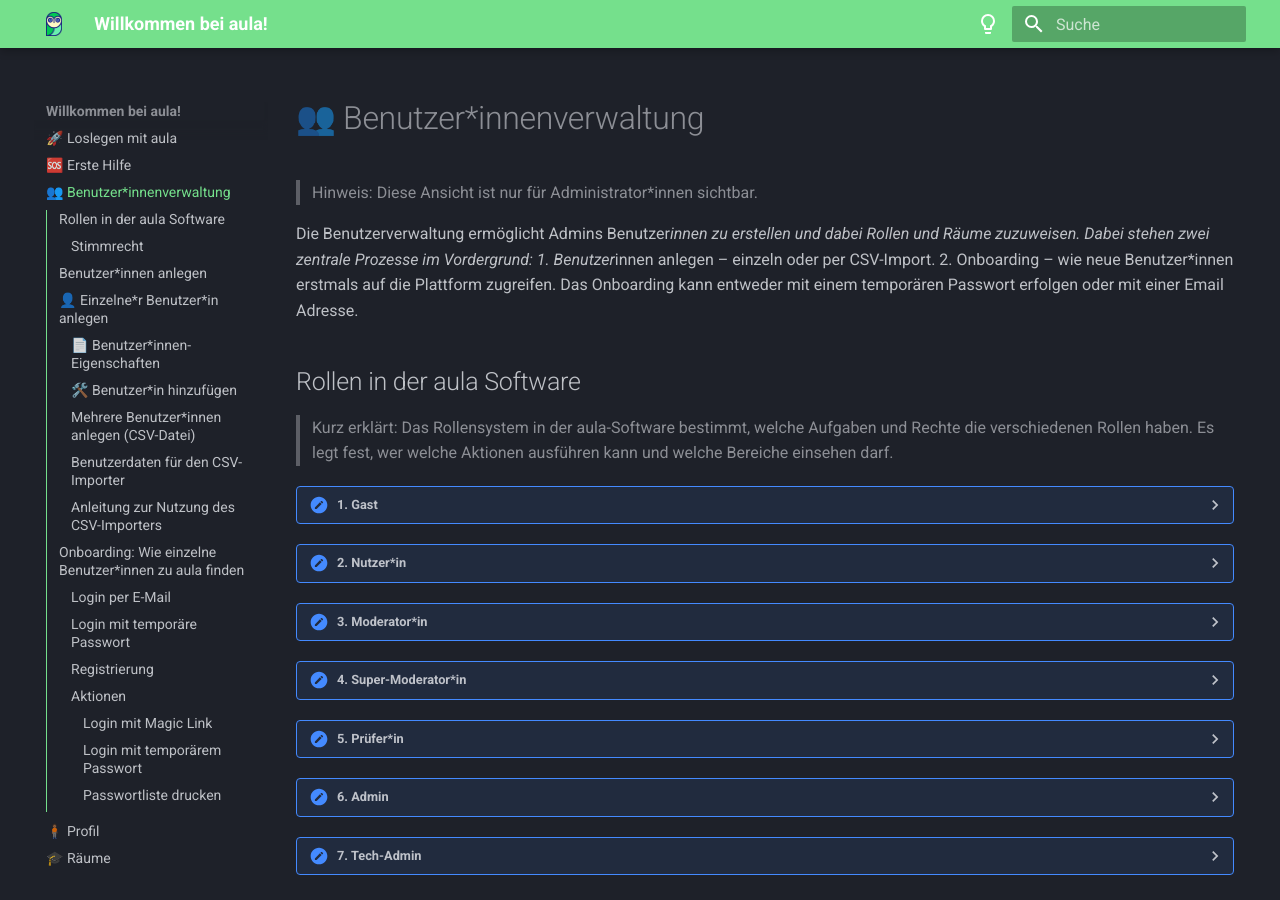
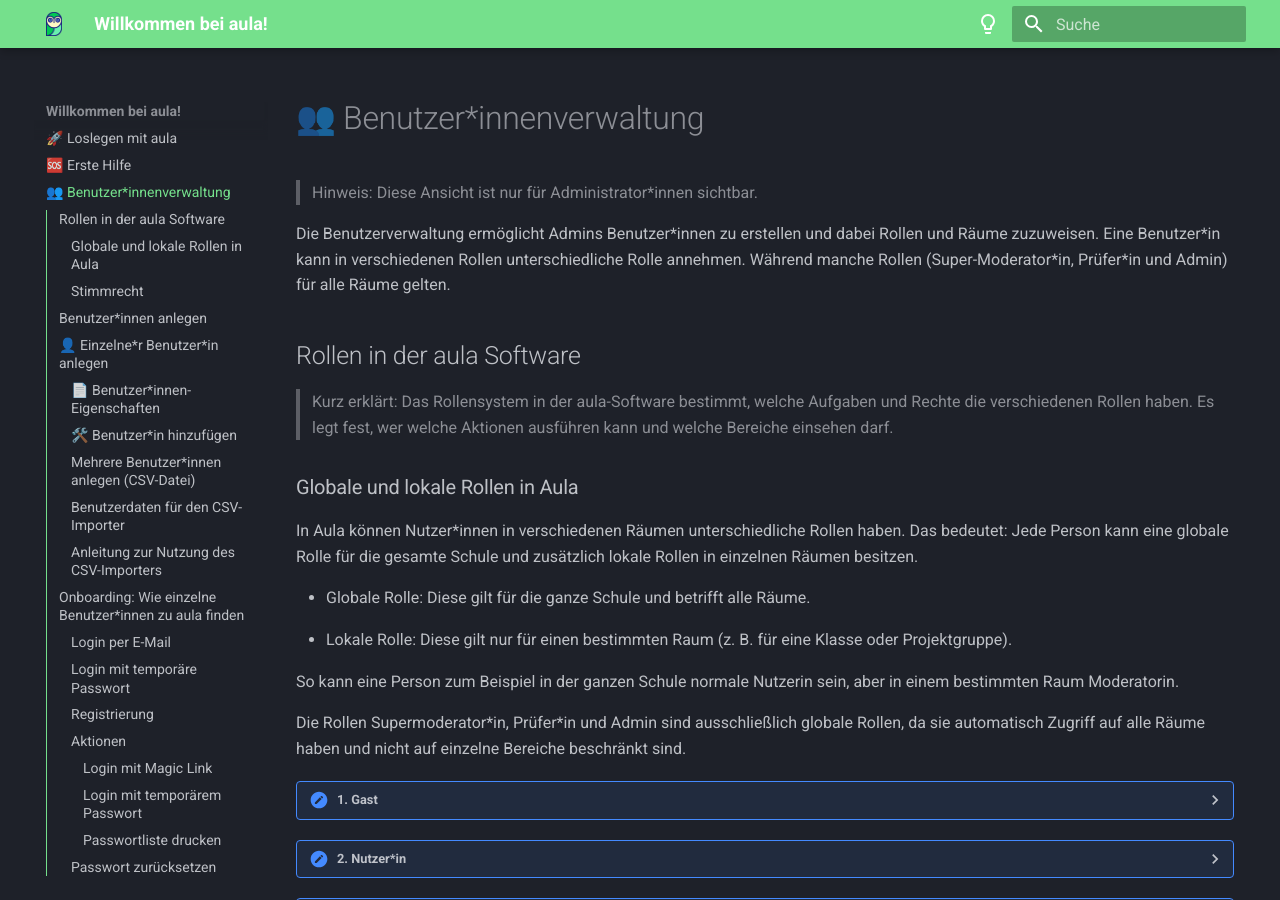
Before and after one commit to leonard-haas/docs_aula, an MkDocs documentation site: the page built from docs/benutzerverwaltung.md, in a window 1280 px wide and 900 px high. Built offline with MkDocs 1.6.1 and Material for MkDocs 9.7.7, drawn with Linux system fonts in a browser that asks for light colours; some of the changed text lies outside the part shown.

Commit message:
Feedback Lisa

```diff
--- a/docs/benutzerverwaltung.md
+++ b/docs/benutzerverwaltung.md
@@ -1,30 +1,44 @@
 # 👥 Benutzer\*innenverwaltung
 > Hinweis: Diese Ansicht ist nur für Administrator\*innen sichtbar.
 
-Die Benutzerverwaltung ermöglicht Admins Benutzer*innen zu erstellen und dabei Rollen und Räume zuzuweisen. Dabei stehen zwei zentrale Prozesse im Vordergrund:
-1.	Benutzer*innen anlegen – einzeln oder per CSV-Import.
-2.	Onboarding – wie neue Benutzer*innen erstmals auf die Plattform zugreifen.
-Das Onboarding kann entweder mit einem temporären Passwort erfolgen oder mit einer Email Adresse.
+Die Benutzerverwaltung ermöglicht Admins Benutzer*innen zu erstellen und dabei Rollen und Räume zuzuweisen. Eine Benutzer\*in kann in verschiedenen Rollen unterschiedliche Rolle annehmen. Während manche Rollen (Super-Moderator\*in, Prüfer\*in und Admin) für alle Räume gelten.
 
 
 ## Rollen in der aula Software
 
 >Kurz erklärt: Das Rollensystem in der aula-Software bestimmt, welche Aufgaben und Rechte die verschiedenen Rollen haben. Es legt fest, wer welche Aktionen ausführen kann und welche Bereiche einsehen darf.
 
+### Globale und lokale Rollen in Aula
+
+In Aula können Nutzer*innen in verschiedenen Räumen unterschiedliche Rollen haben. Das bedeutet:
+Jede Person kann eine globale Rolle für die gesamte Schule und zusätzlich lokale Rollen in einzelnen Räumen besitzen.
+
+- Globale Rolle:
+Diese gilt für die ganze Schule und betrifft alle Räume.
+
+- Lokale Rolle:
+Diese gilt nur für einen bestimmten Raum (z. B. für eine Klasse oder Projektgruppe).
+
+So kann eine Person zum Beispiel in der ganzen Schule normale Nutzerin sein, aber in einem bestimmten Raum Moderatorin.
+
+Die Rollen Supermoderator\*in, Prüfer\*in und Admin sind ausschließlich globale Rollen, da sie automatisch Zugriff auf alle Räume haben und nicht auf einzelne Bereiche beschränkt sind.
+
 <details>
 <summary>1. <strong>Gast</strong></summary>
-<p>Kann Inhalte einsehen, aber nicht aktiv teilnehmen.</p>
+<p>Kann Inhalte einsehen, aber nicht aktiv teilnehmen. Diese Rolle kann also nur lesen, aber nicht editieren.</p>
 </details>
 
 <details>
 <summary>2. <strong>Nutzer*in</strong></summary>
-<p>Nutzer*innen können eigene Ideen einbringen, mit anderen Nutzer*innen über Vorschläge diskutieren und in Abstimmungen entscheiden, welche Ideen weiterverfolgt werden sollen.
+<p>Nutzer*innen können eigene Ideen einbringen, mit anderen Nutzer*innen über Vorschläge diskutieren und in Abstimmungen entscheiden, welche Ideen weiterverfolgt werden sollen. Diese Rolle ist als Standard-Rolle (default) für alle neuen User eingestellt.
 </p>
 </details>
 
 <details>
 <summary>3. <strong>Moderator*in</strong></summary>
-<p>Moderator*innen in der aula-Beteiligungssoftware sind Schüler*innen und Lehrkräfte, die sicherstellen, dass sich alle an der Schule aktiv und respektvoll beteiligen können. Sie kümmern sich um die Plattform, achten auf die Einhaltung der Verhaltensregeln und unterstützen andere Nutzer*innen, um eine konstruktive und positive Atmosphäre zu fördern. Es ist sinnvoll viele Moderator*innen an der Schule zu haben, damit sie sich die Aufgaben gut aufteilen können – ideal sind zwei Moderator*innen pro Klasse.</p>
+<p>Moderator*innen in der aula-Beteiligungssoftware sind Schüler*innen und Lehrkräfte, die sicherstellen, dass sich alle an der Schule aktiv und respektvoll beteiligen können. Sie kümmern sich um die Plattform, achten auf die Einhaltung der Verhaltensregeln und unterstützen andere Nutzer*innen, um eine konstruktive und positive Atmosphäre zu fördern.
+Es ist wichtig zu beachten das eine Moderator*in oft eine lokale Rolle ist. Siehe Unterscheidung global und lokale Rolle
+Für die Nutzung von aula ist es sinnvoll viele Moderator*innen an der Schule zu haben, damit sie sich die Aufgaben gut aufteilen können. Ideal sind zwei Moderator*innen pro Klasse.</p>
 </details>
 
 <details>
@@ -130,8 +144,9 @@ Zu Anfang kannst du den echten Namen auch in die ersten drei Spalten einfügen.
 5. Nach der Auswahl der Datei siehst du eine Vorschau aller Benutzer\*innen, die mit dieser Datei importiert werden.
 6. Wähle eine Benutzerrolle aus, die auf alle Benutzer\*innen in der Vorschau angewendet wird.
 7. Wähle einen Raum aus, in dem die Benutzer\*innen mit dieser Rolle hinzugefügt werden sollen.
-8. Klicke auf **Bestätigen**.
-9. *Optional:* Überprüfe im Benutzermenü, ob der Import erfolgreich war.
+8. _Optional:_ Kannst du einen bestimmten Zeitpunkt terminieren, wann die Onboarding-Email verschickt werden soll. Klicke dazu auf das Feld **"Einladungsdarum für neue Benutzer"**
+9. Klicke auf **Bestätigen**.
+10. *Optional:* Überprüfe im Benutzermenü, ob der Import erfolgreich war.
 
 ---
 
@@ -202,3 +217,10 @@ Alle Benutzer\*innekonten müssen von einem\*r Administrator\*in erstellt werden
 
 <!--- Screenshoot -->
 <img src="/screenshots/raumrollen_setzen.png" alt="Rollen per Raum" style="height: 300px;">
+
+### Passwort zurücksetzen
+
+1. Klicke im Menü auf **Benutzer**.
+2. Scrolle in der Zeile des oder der Nutzer/*in deren Passwort zurück gesetz werden soll zur Spalte **"Passwort"**
+3. Klicke auf **"Passwort zurücksetzen"**
+4. Bestätige das Pop-up Fenster
```
Also changed, not shown: docs/phasen.md (+5 -4 lines).
